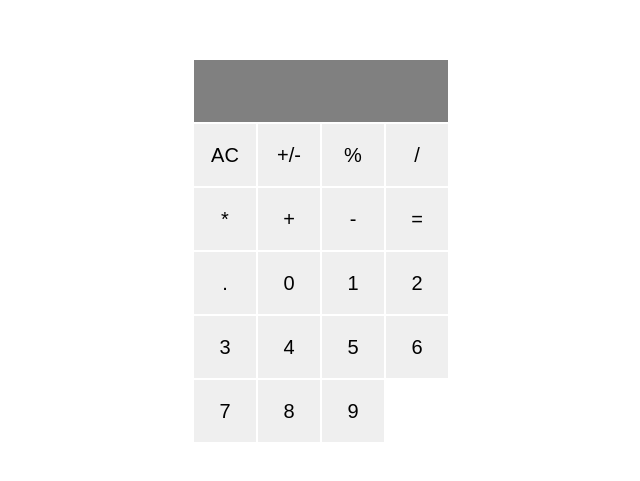
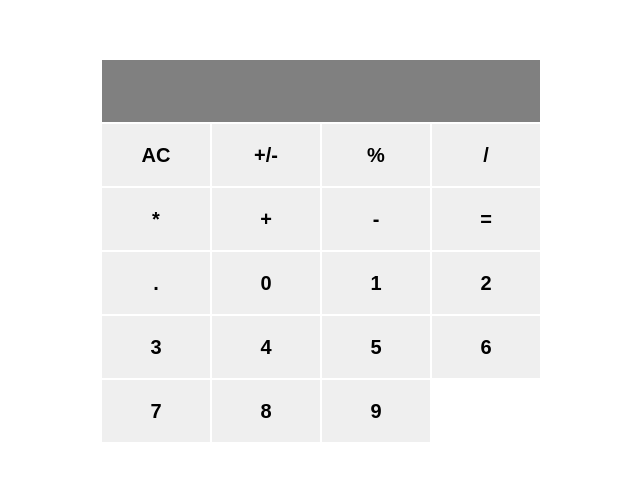
Before and after one commit to stephnna/math-magicians, a React (Create React App) app: page / in a window 1280 px wide. Shown: the part 149-630 px from the top of the page, without its empty margins (319-959 px from the left). Built offline with nearby package versions, Linux system fonts and the light colour scheme.

Commit message:
Design calculator UI

```diff
--- a/src/index.css
+++ b/src/index.css
@@ -14,7 +14,7 @@
   padding: 0;
   margin: 0;
   display: grid;
-  grid-template-columns: 64px 64px 64px 64px;
+  grid-template-columns: 110px 110px 110px 110px;
   grid-template-rows: 64px 64px 64px 64px 64px 64px;
 }
 
@@ -43,11 +43,10 @@ body{
   margin: 1px;
   font-size: 20px;
   transition: 0.4s;
-  font-weight: 400;
+  font-weight: 700;
 }
 
 .buttons-container  > .buttons{
-  /* padding: 20px 48px; */
   appearance: none;
   border:  none;
   outline:  none;
```
